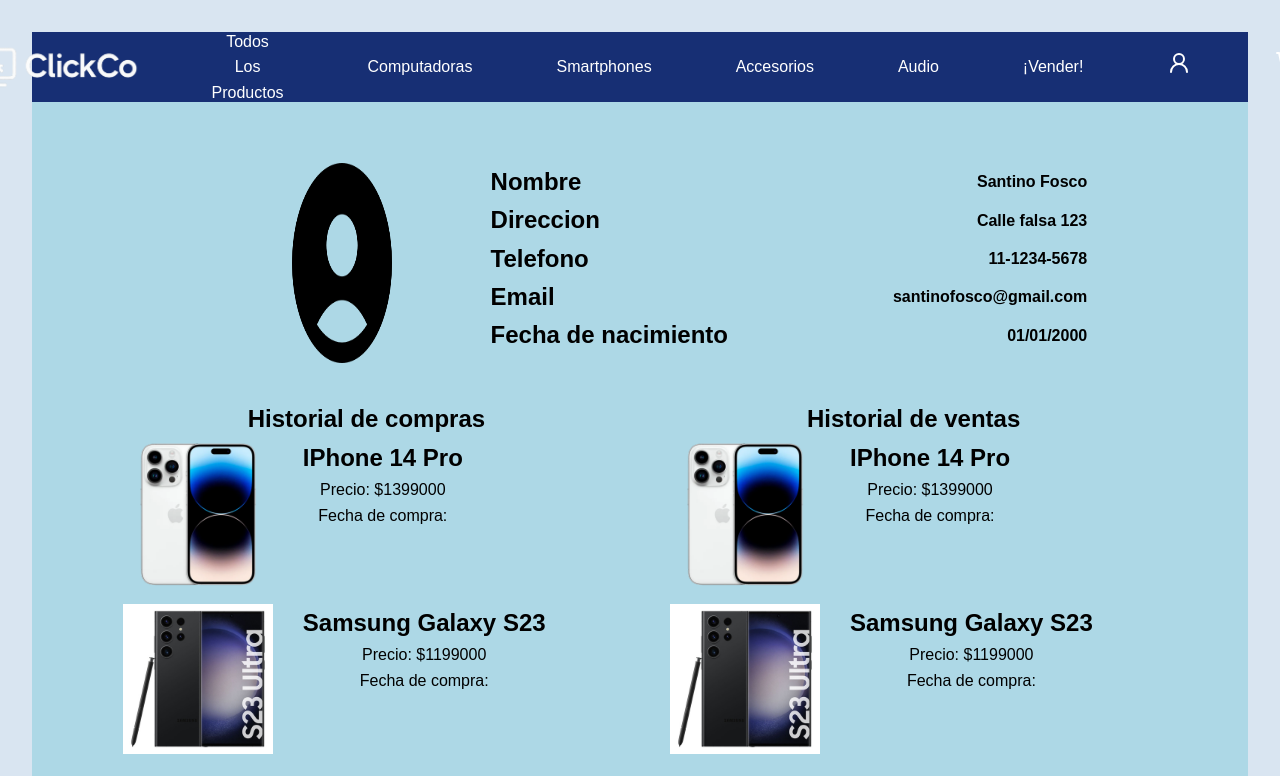
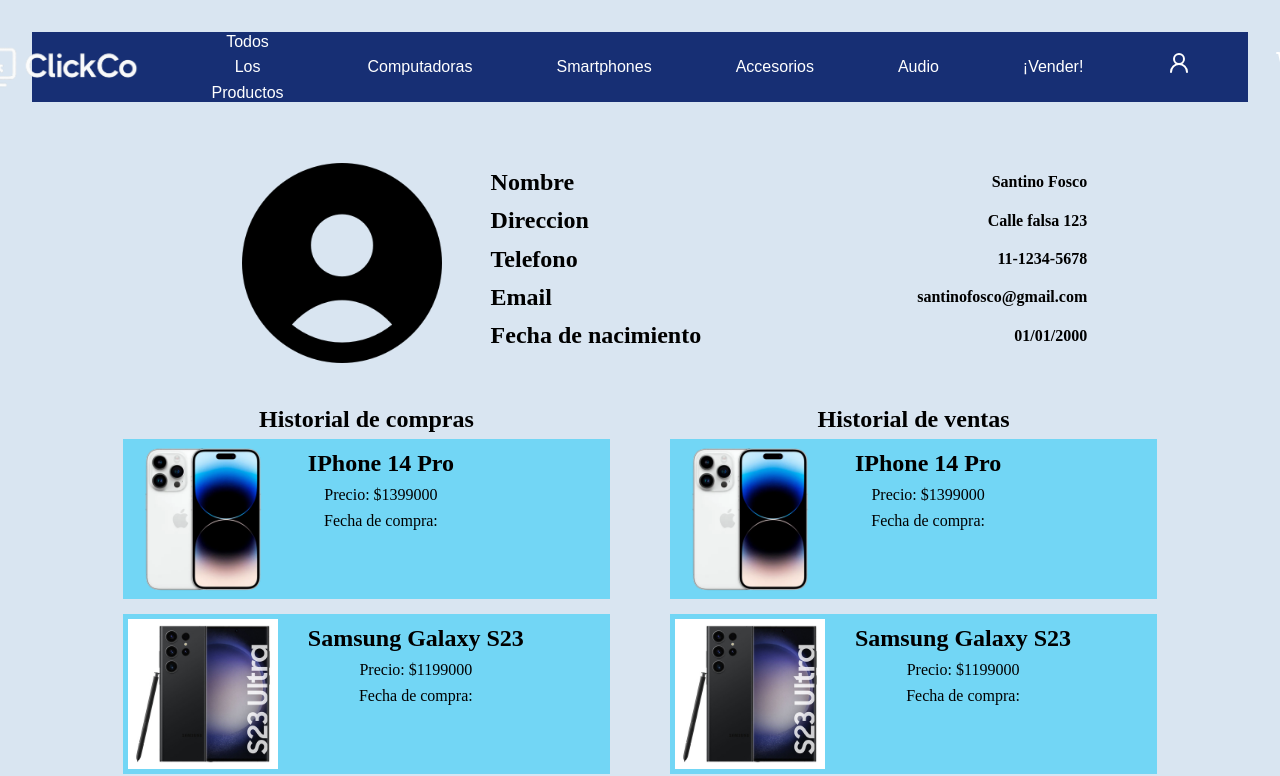
Before and after one commit to vfernandez4/ecommerce_api, a React (Vite) app: page /profile in a window 1280 px wide. Shown: the top 776 px of the page. Built offline with nearby package versions, Linux system fonts and the light colour scheme.

Commit message:
modificacion estilos profile

```diff
--- a/src/modules/profile/components/historycard.module.css
+++ b/src/modules/profile/components/historycard.module.css
@@ -2,6 +2,8 @@
     display: flex;
     flex-direction: row;
     margin-bottom: 15px;
+    background-color: var(--color-acento);
+    padding: 5px;
 }
 
 .profile_img {
--- a/src/modules/profile/profile.module.css
+++ b/src/modules/profile/profile.module.css
@@ -1,6 +1,4 @@
 .body {
-    background-color: lightblue;
-    font-family: sans-serif;
     padding: 5%;
 }
 
@@ -14,8 +12,7 @@
 }
 
 .profile_img {
-    width: 200px;
-    height: 200px;
+    width: 300px;
     padding-left: 100px;
 }
 
```
